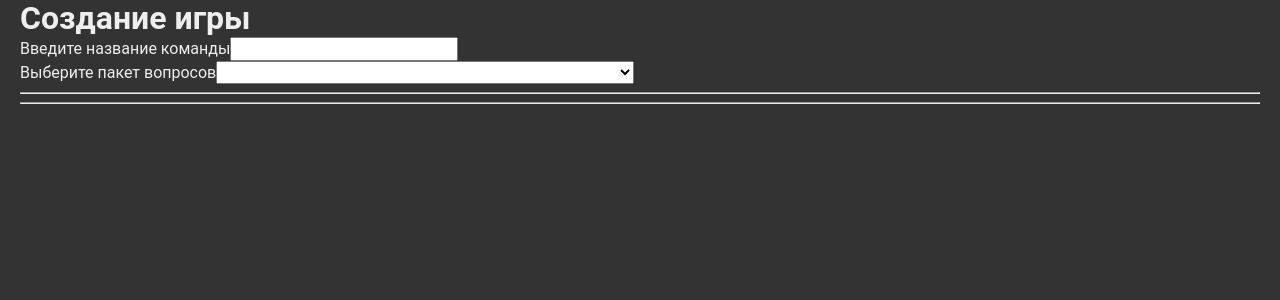
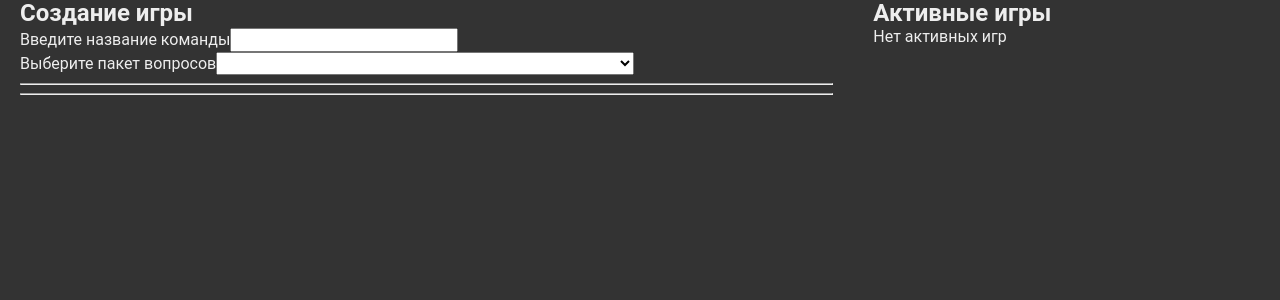
Before and after one commit to nastybits/quiz, a Vue app in the folder app/: page /admin/create in a window 1280 px wide. Shown: the top 300 px of the page. Built offline with nearby package versions, Linux system fonts and the light colour scheme.

Commit message:
Closes #10

```diff
--- a/app/src/views/HomeView.vue
+++ b/app/src/views/HomeView.vue
@@ -1,6 +1,6 @@
 <template>
   <Page title="Добро пожаловать!">
-    <Btn label="Создать игру" title="Создать игру" @click="router.push('/rules')" lg/>
+    <Btn label="Создать игру" title="Создать игру" @click="router.push('/admin/create')" lg/>
   </Page>
 </template>
 
--- a/app/src/views/admin/GameCreationView.vue
+++ b/app/src/views/admin/GameCreationView.vue
@@ -1,8 +1,9 @@
 <!-- Комопнент страницы для создания игры -->
 <template>
   <div class="container">
-    <h1>Создание игры</h1>
-    <div>
+    <div class="row">
+      <div class="md-8">
+        <h2>Создание игры</h2>
         <form action="#">
           <div>
             <label for="#teamName">Введите название команды</label>
@@ -15,7 +16,6 @@
             </select>
           </div>
         </form>
-    </div>
         <hr>
         <div v-if="pack">
           <h2>Описание пакета</h2>
@@ -50,14 +50,45 @@
         <hr>
         <QBtn v-if="pack && teamName" label="Начать" title="Начать" @click="startGame(pack.ID, teamName)"/>
       </div>
+      <div class="md-4">
+        <h2>Активные игры</h2>
+        <div v-if="!activePack">Нет активных игр</div>
+        <div v-if="activePack">
+          <table>
+            <tr>
+              <td>Команда</td>
+              <td>{{ game.Team }}</td>
+            </tr>
+            <tr>
+              <td>Пакет</td>
+              <td>{{ activePack.Title }}</td>
+            </tr>
+            <tr>
+              <td>Раунд</td>
+              <td>{{ game.Round }}</td>
+            </tr>
+            <tr>
+              <td>Состояние раунда</td>
+              <td>{{ game.RoundState }}</td>
+            </tr>
+            <tr>
+              <td>Индекс вопроса</td>
+              <td>{{ game.QuestionIdx }}</td>
+            </tr>
+          </table>
+          <QBtn label="Проложить" title="Продолжить" @click="router.push('/admin/manage')"/>
+        </div>
+      </div>
+    </div>
+  </div>
 </template>
 
 <script setup>
-import { ref, onBeforeMount } from "vue"
+import { ref, computed } from "vue"
 import { useQuestionPacks } from "@/stores/questionPacks"
 import { useGameState } from "@/stores/gameState"
 import { useRouter } from "vue-router"
-import QBtn from "../../components/ui/QBtn.vue";
+import QBtn from "@/components/ui/QBtn.vue"
 
 // Хранилище пакетов
 const packsStore = useQuestionPacks()
@@ -68,14 +99,14 @@ let teamName = ref(null)
 let pack = ref(null)
 let isQuestionsShown = ref(false)
 
-onBeforeMount(() => {
-  game.restoreFromCookies()
-  if (game.ID) {
-    pack = packsStore.getPack(game.PackID)
-    teamName = game.Team
-  }
+const activePack = computed(() => {
+    return game.ID ? packsStore.getPack(game.PackID) : null
 })
 
+/**
+ * @param {number} id
+ * @param {string} team
+ */
 function startGame(id, team) {
   game.start(id, team)
   game.log()
```
Lines whose indentation alone changed are shown as unchanged.
